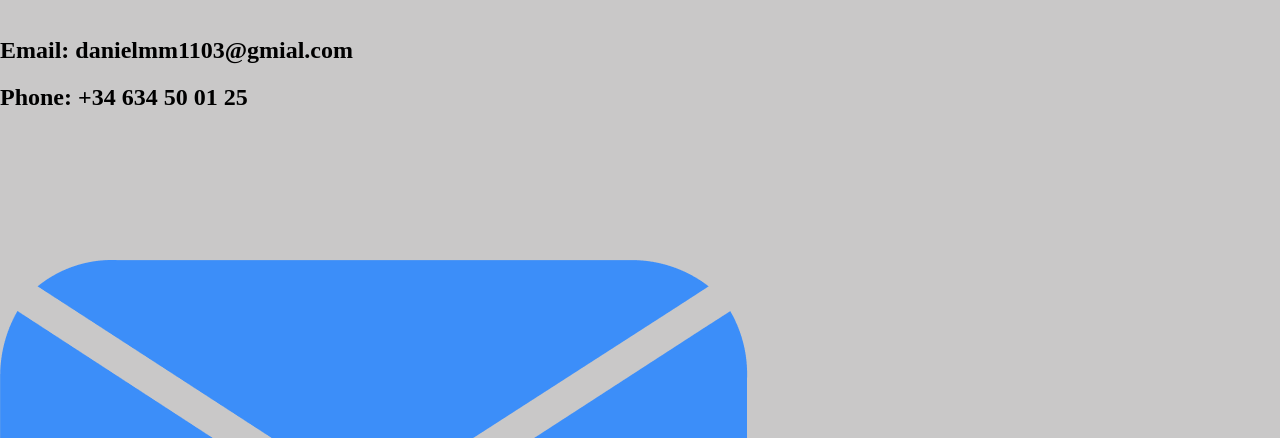
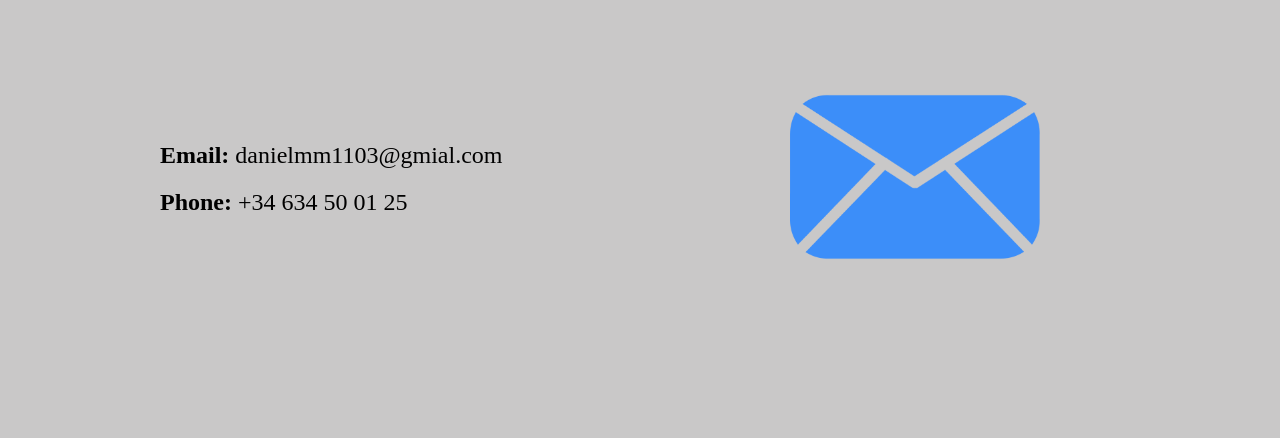
Before and after one commit to dmelero1/portfolioprimero, a website built with Vite: page portfolioprimero/contact.html in a window 1280 px wide. Shown: the part 127-565 px from the top of the page. Built offline with nearby package versions, Linux system fonts and the light colour scheme.

Commit message:
Estilo Contact

```diff
--- a/portfolioprimero/src/styles/_layouts.scss
+++ b/portfolioprimero/src/styles/_layouts.scss
@@ -153,3 +153,27 @@ li {
     }
   }
 }
+
+.cajasContact {
+  display: flex;
+  justify-content: space-between;
+  align-items: center;
+  padding: 35px 10px;
+  .caja {
+    flex: 1;
+    text-align: left;
+    margin: 0 0 0 150px;
+
+    h2 {
+      font-family: $font-family-title-1;
+      font-weight: $font-weight-regular;
+      span{
+        font-weight: lighter;
+      }
+    }
+    img {
+      width: 250px;
+      display: inline;
+    }
+  }
+}
```
